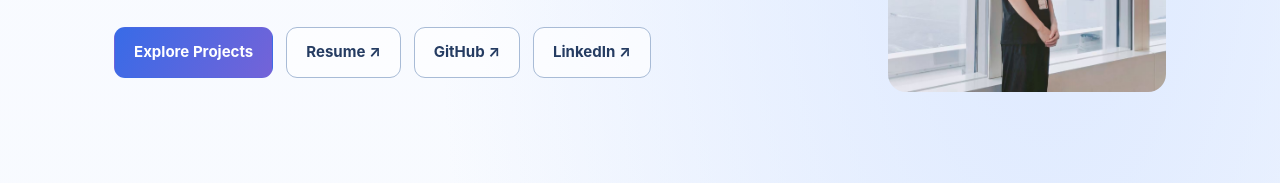
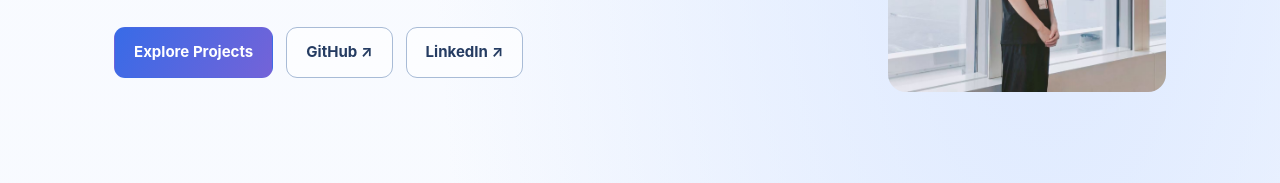
Before and after one commit to gcliu2299/gcliu2299.github.io, a plain HTML site: page index.html in a window 1280 px wide. Shown: the part 450-633 px from the top of the page. Drawn offline with Linux system fonts and the light colour scheme.

Commit message:
Add Cloudflare Web Analytics

```diff
--- a/index.html
+++ b/index.html
@@ -92,6 +92,7 @@
     .card a { color:#356bc3; }
     .contact { background:#fff; }
   </style>
+<!-- Cloudflare Web Analytics --><script type="module" src="https://static.cloudflareinsights.com/beacon.min.js" data-cf-beacon='{"token":"23891254d7c0425a95d4dd02ab34823b"}'></script><!-- End Cloudflare Web Analytics -->
 </head>
 <body>
   <header class="nav">
@@ -114,7 +115,6 @@
       <p class="lead">I build machine learning systems for real-world engineering problems — from robotic visual inspection to Transformer-powered CAD applications.</p>
       <div class="actions">
         <a class="btn primary" href="#projects">Explore Projects</a>
-        <a class="btn" href="assets/Guanchen_Liu_Resume.pdf" target="_blank" rel="noopener noreferrer">Resume ↗</a>
         <a class="btn" href="https://github.com/gcliu2299" target="_blank" rel="noopener noreferrer">GitHub ↗</a>
         <a class="btn" href="https://www.linkedin.com/in/gcliu2299/" target="_blank" rel="noopener noreferrer">LinkedIn ↗</a>
       </div>
@@ -192,7 +192,7 @@
         <div class="actions">
           <a class="btn primary" href="mailto:gcliu2299@berkeley.edu">Email Me</a>
           <a class="btn" href="https://www.linkedin.com/in/gcliu2299/" target="_blank" rel="noopener noreferrer">LinkedIn ↗</a>
-          <a class="btn" href="assets/Guanchen_Liu_Resume.pdf" target="_blank" rel="noopener noreferrer">Resume ↗</a>
+          <!-- Later: upload resume.pdf to this repository, then add a Resume button here. -->
         </div>
       </div>
     </section>
```
Also changed, not shown: cloudjet.html (+1 -0 lines), nlcad.html (+1 -0 lines).
